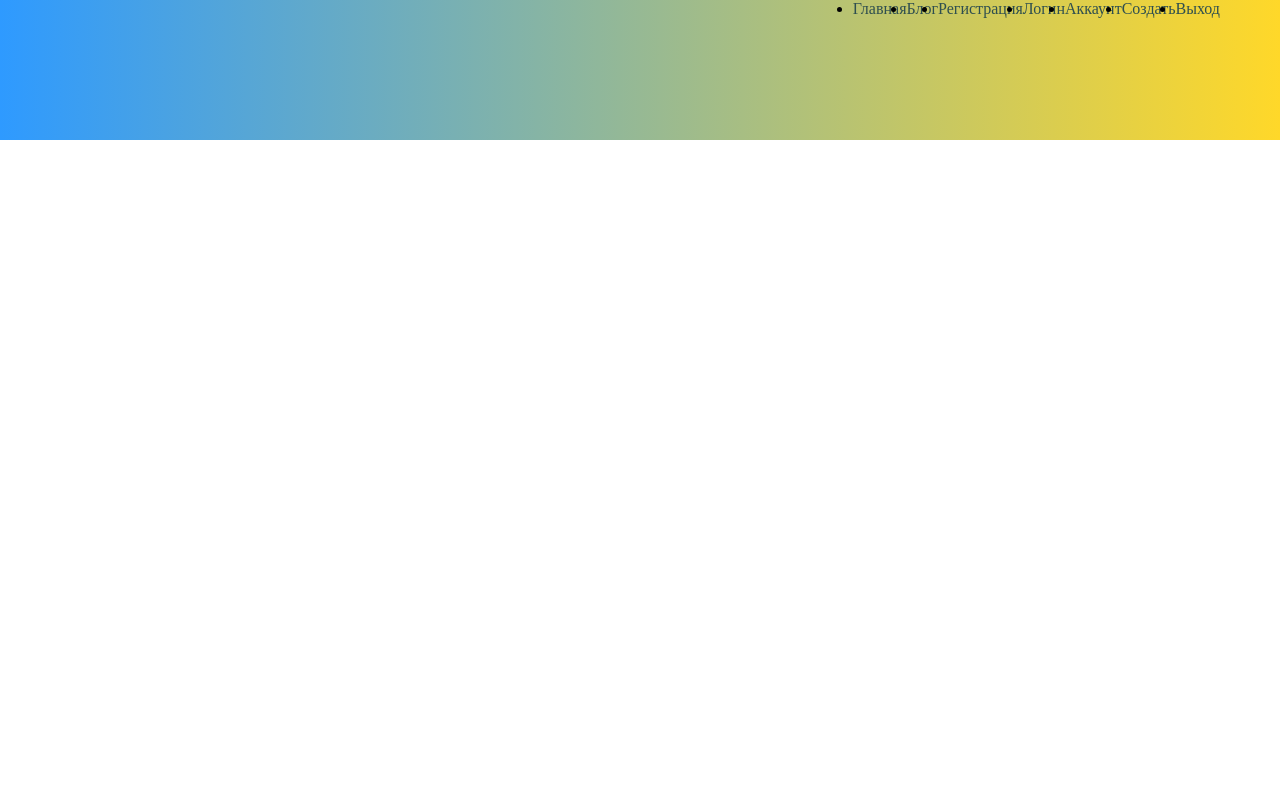
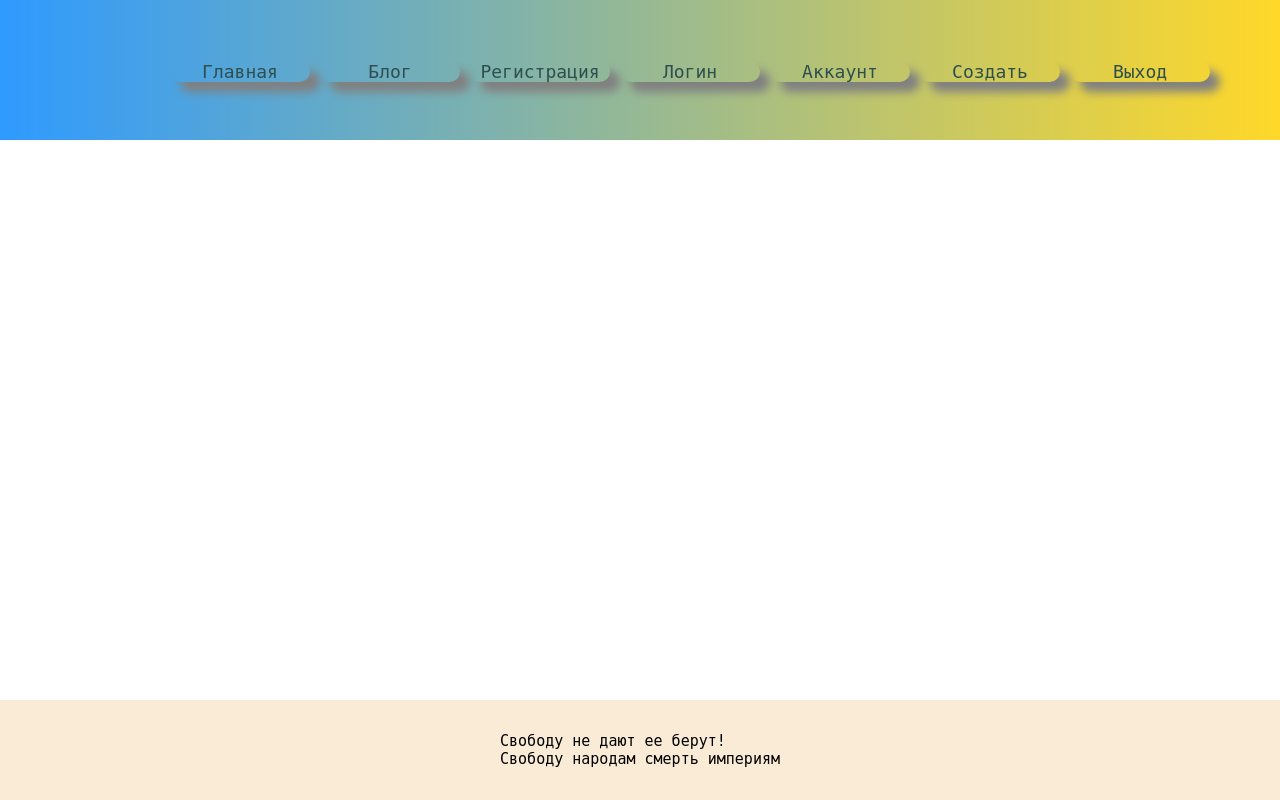
Before and after one commit to razielSan/new_flask_blog, a Python web app: template templates/index.html in a window 1280 px wide. Run offline with Jinja, Linux system fonts and the light colour scheme; the template is opened without the code that fills it, so the values that code supplies are empty.

Commit message:
message 2

```diff
--- a/static/css/style.css
+++ b/static/css/style.css
@@ -27,3 +27,55 @@ html, body {
     color: darkslategray;
     font-weight: 400;
 }
+
+
+.main_menu li {
+    list-style: none;
+    margin-right: 10px;
+    width: 140px;
+    margin-top: 5%;
+    box-shadow: 10px 10px 10px gray;
+    font-family: monospace;
+    border-radius: 100px;
+    text-align: center;
+}
+
+.main_menu li:hover {
+    transition-duration: 0.5s;
+    box-shadow: 4px 5px 50px gray;
+}
+
+.main_menu p {
+    font-size: 18px;
+}
+
+
+.wrapper {
+    display: flex;
+    flex-direction: column;
+    height: 100%;
+}
+
+/* CONTENT */
+
+.content {
+    width: 60%;
+    margin: 100px auto 0;
+    flex: 1 0 auto;
+}
+
+/* FOOTER */
+
+
+.footer {
+    display: flex;
+    justify-content: center;
+    align-items: center;
+    background-color: antiquewhite;
+    width: 100%;
+    height: 100px;
+    flex: 0 0 auto;
+    font-size: 15px;
+    font-family: monospace;
+
+}
--- a/templates/layout.html
+++ b/templates/layout.html
@@ -29,13 +29,13 @@
 
         <header class="header">
             <ul class="main_menu">
-                <li><a href="">Главная</a></li>
-                <li><a href="">Блог</a></li>
-                <li><a href="">Регистрация</a></li>
-                <li><a href="">Логин</a></li>
-                <li><a href="">Аккаунт</a></li>
-                <li><a href="">Создать</a></li>
-                <li><a href="">Выход</a></li>
+                <li><a href=""><p>Главная</p></a></li>
+                <li><a href=""><p>Блог</p></a></li>
+                <li><a href=""><p>Регистрация</p></a></li>
+                <li><a href=""><p>Логин</p></a></li>
+                <li><a href=""><p>Аккаунт</p></a></li>
+                <li><a href=""><p>Создать</p></a></li>
+                <li><a href=""><p>Выход</p></a></li>
             </ul>
         </header>
 
@@ -49,10 +49,19 @@
 
         {% block main_page %}
 
+            <div class="content">
+
+            </div>
+
         {% endblock main_page %}
 
 
         {% block footer %}
+
+            <footer class="footer">Свободу не дают ее берут!<br>
+                Свободу народам смерть империям
+
+            </footer>
 
         {% endblock footer %}
 
```
